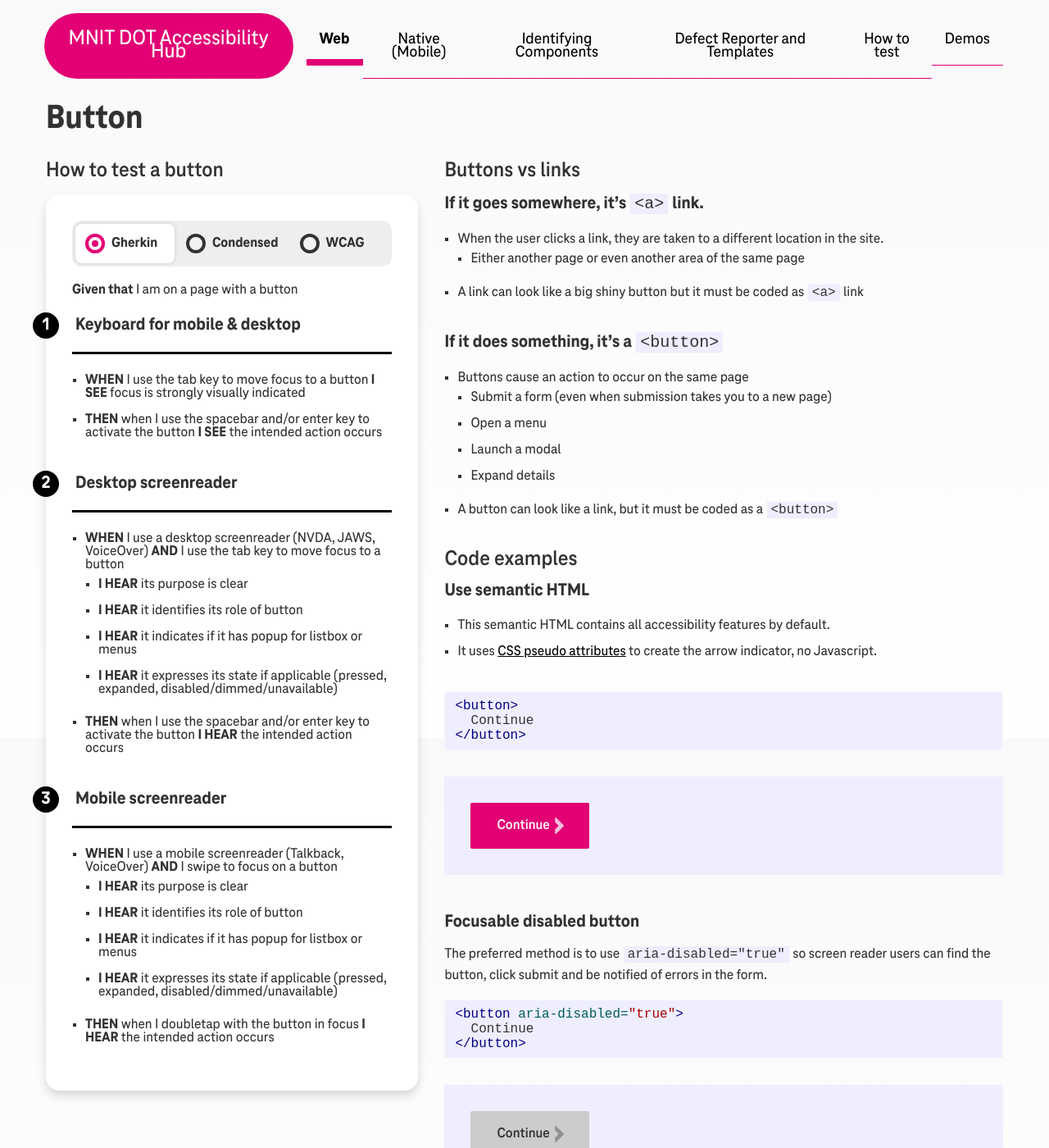
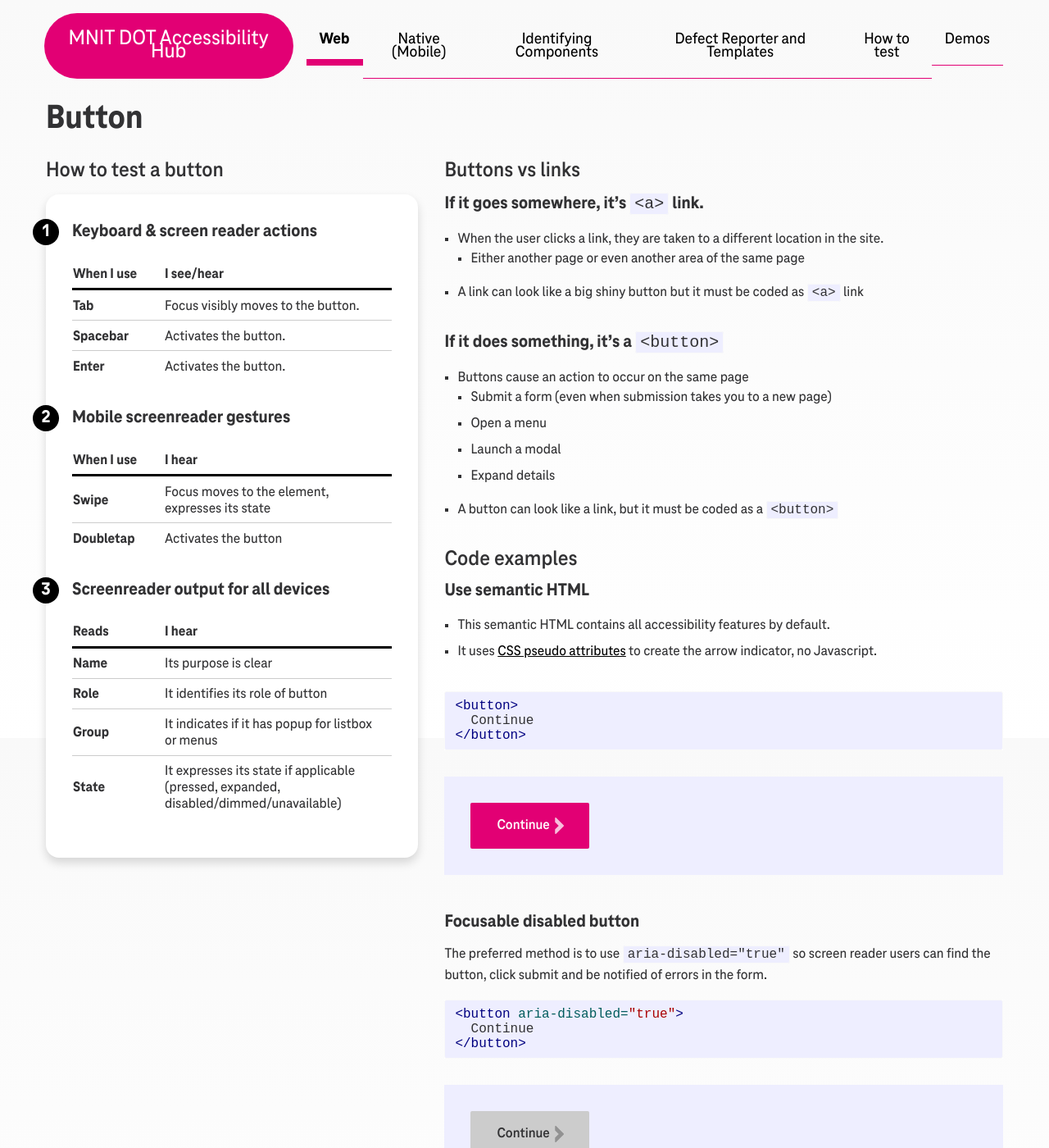
Before and after one commit to MNIT-DOT-a11y/mnit-dot-a11y.github.io, a Jekyll site: the page built from _checklist-web/button.md, in a window 1280 px wide and 1400 px high. Shown: the whole window at 82% size. Built offline with Jekyll 4.4.1, drawn with Linux system fonts in a browser that asks for light colours.

Commit message:
Remove gherkin info from button.

```diff
--- a/_checklist-web/button.md
+++ b/_checklist-web/button.md
@@ -28,24 +28,6 @@
     Focus moves to the element, expresses its state
   doubletap: |
     Activates the button
-
-gherkin-keyboard:
-  - when:  |
-      the tab key to move focus to a button
-    result: |
-      focus is strongly visually indicated
-  - then:  |
-      the spacebar and/or enter key to activate the button
-    result: |
-      the intended action occurs
-
-gherkin-mobile:
-  - when:  |
-      swipe to focus on a button
-  - then:  |
-      doubletap with the button in focus
-    result: |
-      the intended action occurs
 
 wcag:
   - name: Perceivable
```
